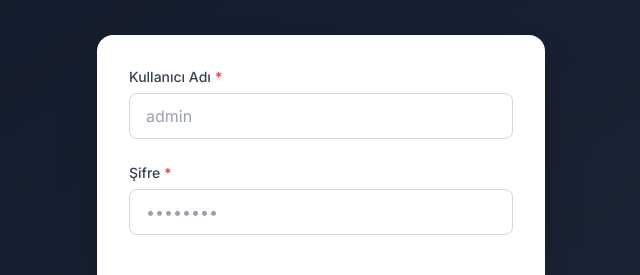
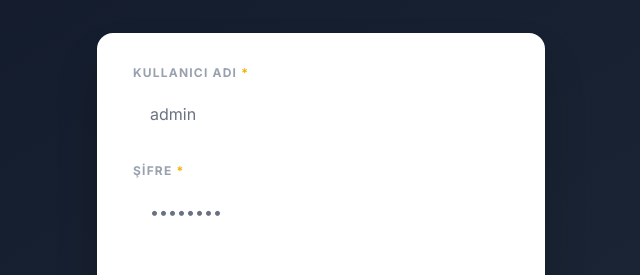
Before and after one commit to kursat-dev/Berber-Randevu-Sistemi, a Next.js app: page /admin/login in a window 1280 px wide. Shown: the part 239-514 px from the top of the page, without its empty margins (319-959 px from the left). Built offline with nearby package versions, Linux system fonts and the light colour scheme.

Commit message:
Update input.tsx

```diff
--- a/src/components/ui/Input.tsx
+++ b/src/components/ui/Input.tsx
@@ -17,24 +17,24 @@ const Input = forwardRef<HTMLInputElement, InputProps>(
                 {label && (
                     <label
                         htmlFor={inputId}
-                        className="block text-sm font-medium text-gray-700 dark:text-gray-300 mb-1.5"
+                        className="block text-xs font-bold text-gray-400 uppercase tracking-widest mb-2 px-1"
                     >
                         {label}
-                        {props.required && <span className="text-red-500 ml-1">*</span>}
+                        {props.required && <span className="text-yellow-500 ml-1">*</span>}
                     </label>
                 )}
                 <input
                     ref={ref}
                     id={inputId}
                     className={cn(
-                        'w-full px-4 py-2.5 rounded-lg border transition-all duration-200',
-                        'bg-white dark:bg-gray-800',
-                        'text-gray-900 dark:text-gray-100',
-                        'placeholder:text-gray-400 dark:placeholder:text-gray-500',
-                        'focus:outline-none focus:ring-2 focus:ring-blue-500 focus:border-transparent',
+                        'w-full px-5 py-3 rounded-xl border transition-all duration-300',
+                        'bg-white/5 dark:bg-black/40 backdrop-blur-sm',
+                        'text-white',
+                        'placeholder:text-gray-500',
+                        'focus:outline-none focus:ring-2 focus:ring-yellow-500/50 focus:border-yellow-500',
                         error
-                            ? 'border-red-300 dark:border-red-600'
-                            : 'border-gray-300 dark:border-gray-600',
+                            ? 'border-red-500/50'
+                            : 'border-white/10 dark:border-white/5 hover:border-white/20',
                         className
                     )}
                     {...props}
```
